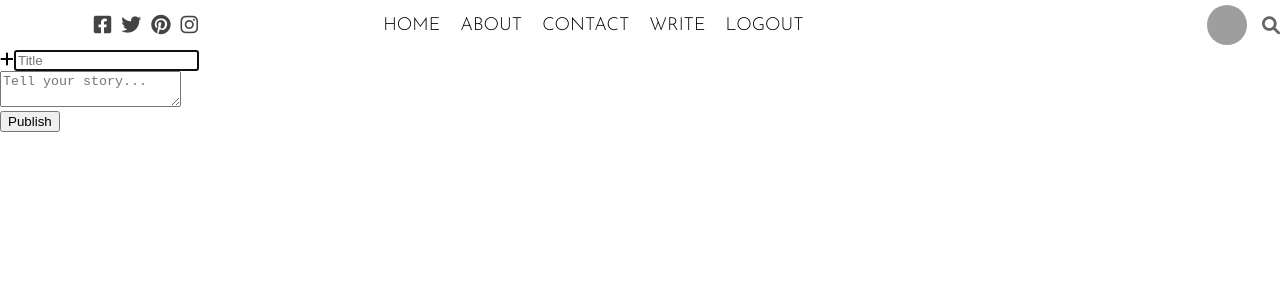
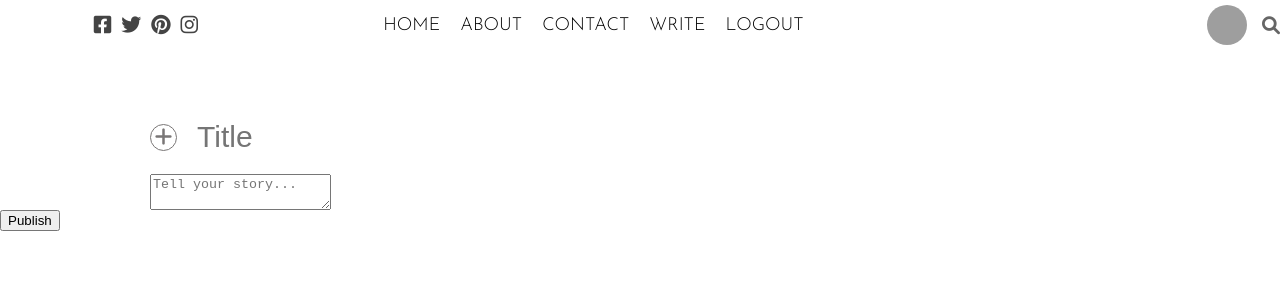
Before and after one commit to ADRIANOANIMUS/React_Blog, a React (Create React App) app: page / in a window 1280 px wide. Shown: the top 300 px of the page. Built offline with nearby package versions, Linux system fonts and the light colour scheme; grey boxes are pictures that could not be loaded.

Commit message:
Editing write css

```diff
--- a/src/pages/write/Write.jsx
+++ b/src/pages/write/Write.jsx
@@ -6,10 +6,10 @@ export default function Write() {
             <form className ="writeForm">
                 <div className="writeFormGroup">
                     <label htmlFor="fileInput">
-                    <i class="fas fa-plus"></i>
+                    <i className =" writeIcon fas fa-plus"></i>
                     </label>
                     <input type="file" id="fileInput" style={{display: "none" }}/>
-                    <input type="text" placeholder ="Title" className ="writeIput" autoFocus={true} />
+                    <input type="text" placeholder ="Title" className ="writeInput" autoFocus={true} />
                 </div>
                 <div className="writeFormGroup">
                     <textarea placeholder ="Tell your story..." type ="text" className ="writeIput writeText">
--- a/src/pages/write/write.css
+++ b/src/pages/write/write.css
@@ -0,0 +1,37 @@
+.write{
+    padding-top: 50px;
+}
+
+.writeForm{
+
+}
+
+.writeFormGroup{
+    margin-left: 150px;
+    display: flex;
+    align-items: center;
+}
+
+.writeIcon{
+    width: 25px;
+    height: 25px;
+    border-radius: 50%;
+    border:1px solid;
+    display: flex;
+    align-items: center;
+    justify-content: center;
+    font-size: 20px;
+    color: rgb(121, 118, 118 );
+    cursor: pointer;
+}
+
+.writeInput{
+    font-size: 30px;
+    border: none;
+    padding: 20px;
+    width: 70vw;
+}
+
+.writeInput:focus{
+    outline: none;
+}
```
